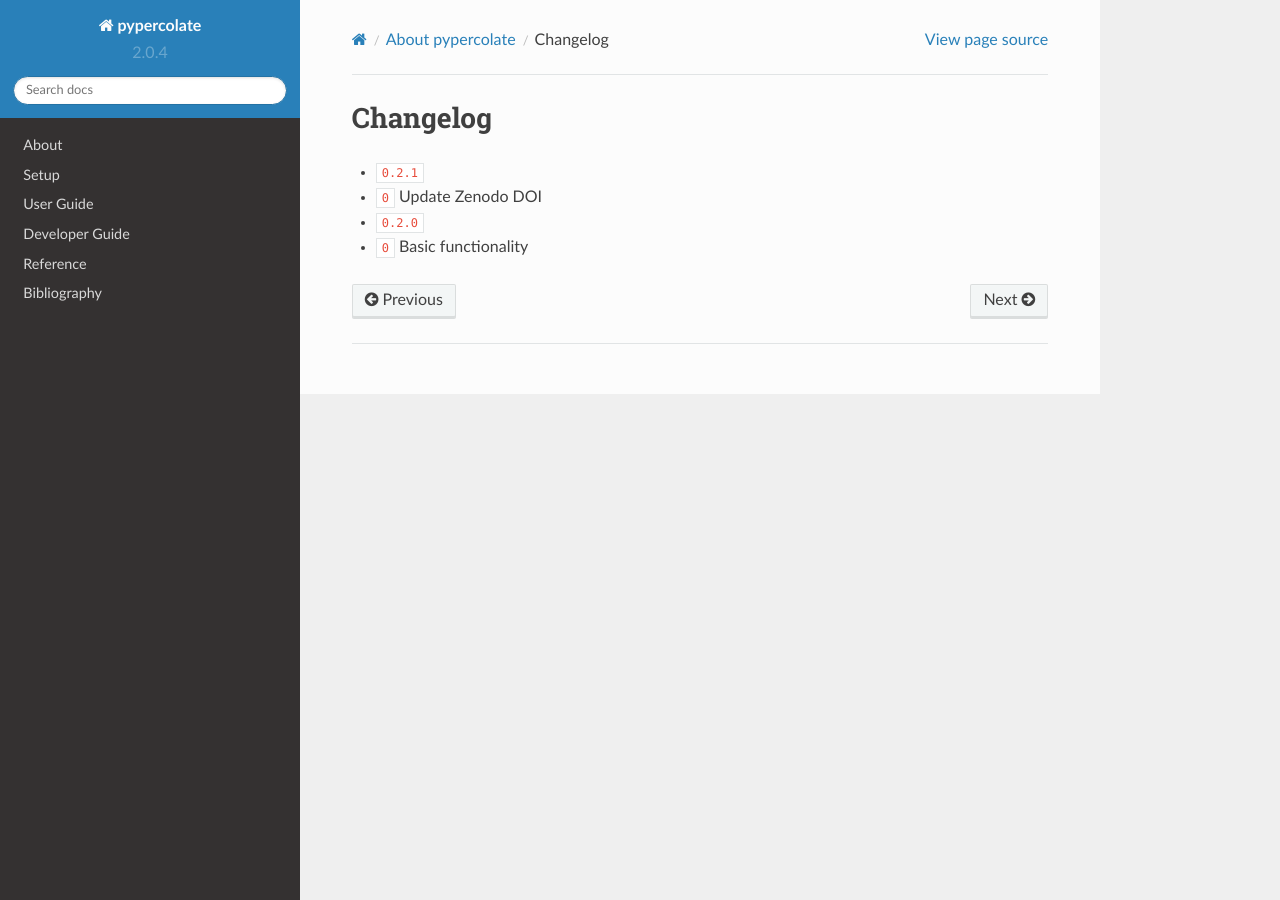
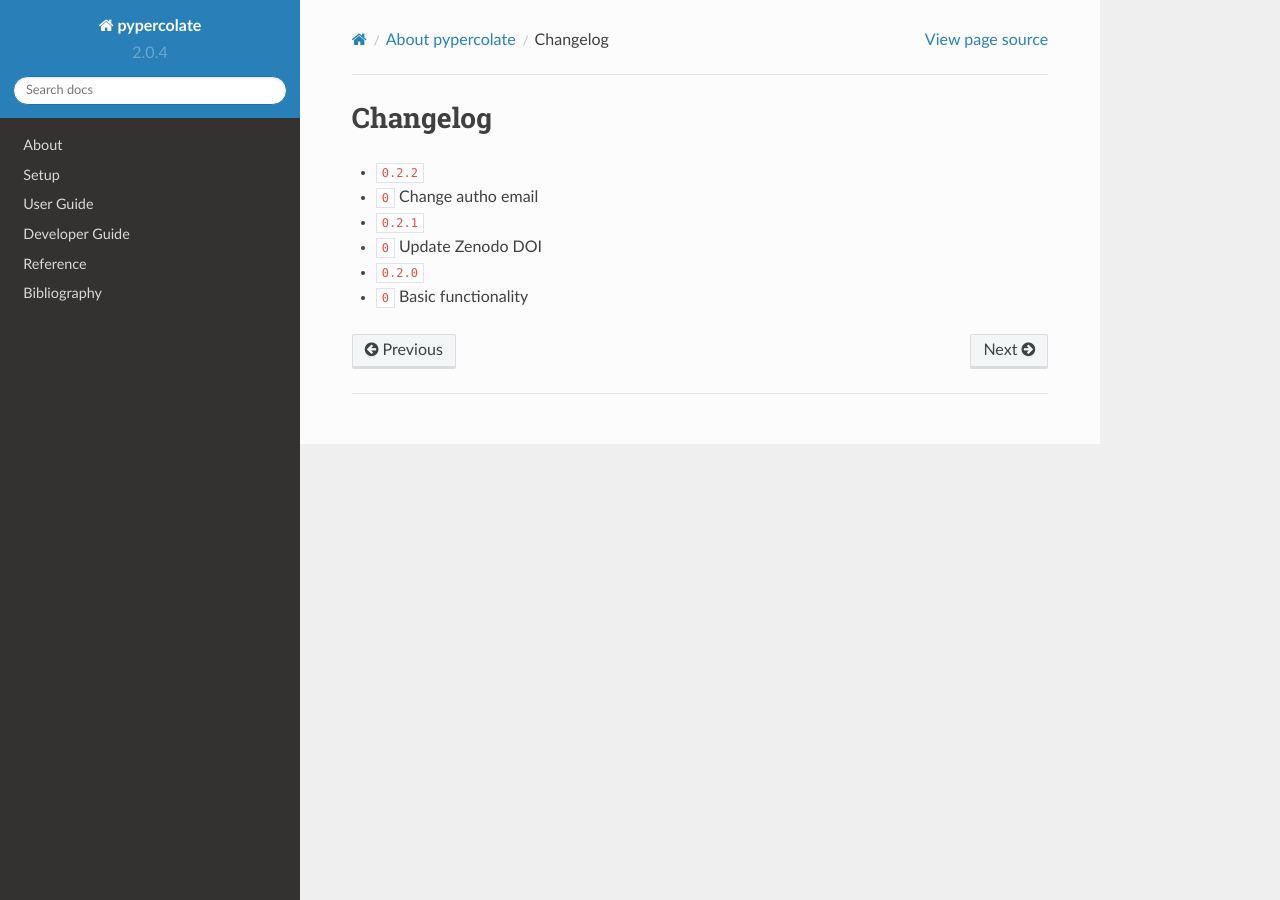
Before and after one commit to andsor/pypercolate, a Sphinx documentation site: the page built from docs/changelog.rst, in a window 1280 px wide. Built offline with Sphinx 7.4.7 and the Read the Docs theme 2.0.0, drawn with Linux system fonts in a browser that asks for light colours; pages that are not in the unit, such as notebooks, are missing from menus; cross-references to code outside the pages are shown as plain code; the version number is read from the project's files by our own code.

Commit message:
Docs: changelog

```diff
--- a/docs/changelog.rst
+++ b/docs/changelog.rst
@@ -1,6 +1,8 @@
 Changelog
 =========
 
+* :release:`0.2.2 <2015-04-30>`
+* :bug:`0` Change autho email
 * :release:`0.2.1 <2015-04-29>`
 * :bug:`0` Update Zenodo DOI
 * :release:`0.2.0 <2015-04-25>`
```
